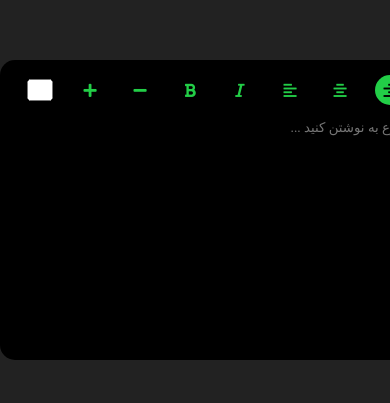
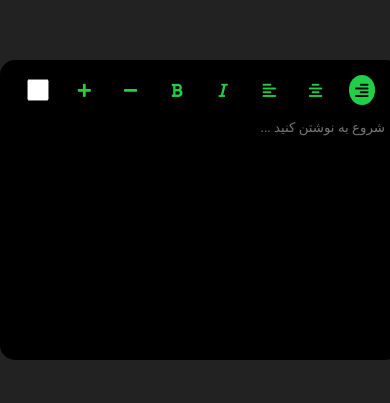
Before and after one commit to ErfanHamzei/text-editor, a plain HTML site: page index.html in a window 390 px wide. Shown: the part 212-615 px from the top of the page. Drawn offline with Linux system fonts and the light colour scheme.

Commit message:
add media query to responsive app

```diff
--- a/style.css
+++ b/style.css
@@ -94,3 +94,11 @@ body {
 .color-box:hover {
   background-color: transparent;
 }
+
+/* Add Media Query */
+
+@media only screen and (max-width: 768px) {
+  .text-editor {
+    width: 400px;
+  }
+}
```
